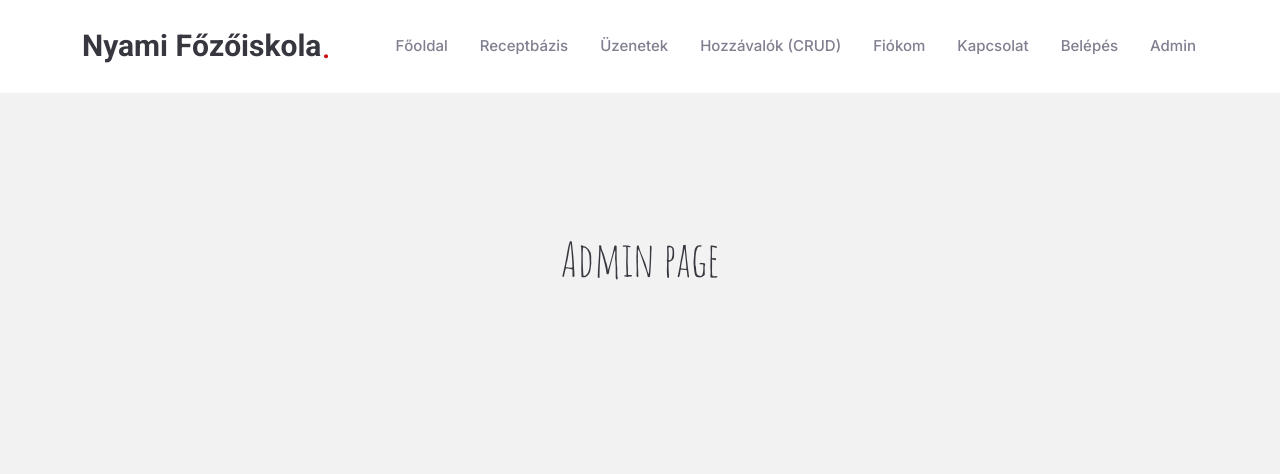
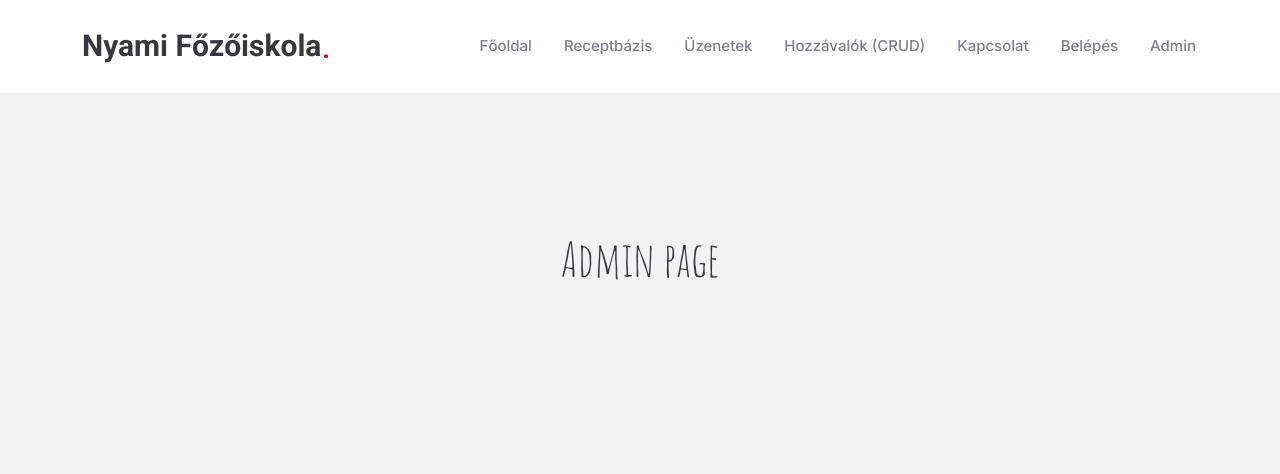
Before and after one commit to markbozsoki/GAMF_webprog_2_gyak, a web app: file pages/admin.html in a window 1280 px wide. Shown: the top 474 px of the page. Run offline with its HTML, style and script files only (its server is not run), Linux system fonts and the light colour scheme.

Commit message:
remove_redundant_menu

```diff
--- a/pages/admin.html
+++ b/pages/admin.html
@@ -45,7 +45,6 @@
                     <li><a href="/#database">Receptbázis</a></li>
                     <li><a href="/#messages">Üzenetek</a></li>
                     <li><a href="/#ingredients">Hozzávalók (CRUD)</a></li>
-                    <li><a href="/#myaccount">Fiókom</a></li>
                     <li><a href="/#contact">Kapcsolat</a></li>
                     <li><a href="/login">Belépés</a></li>
                     <li><a href="/admin">Admin</a></li>
--- a/pages/index.html
+++ b/pages/index.html
@@ -45,7 +45,6 @@
           <li><a href="#database">Receptbázis</a></li>
           <li><a href="#messages">Üzenetek</a></li>
           <li><a href="#ingredients">Hozzávalók (CRUD)</a></li>
-          <li><a href="#myaccount">Fiókom</a></li>
           <li><a href="#contact">Kapcsolat</a></li>
           <li><a href="/login">Belépés</a></li>
           <li><a href="/admin">Admin</a></li>
--- a/pages/login.html
+++ b/pages/login.html
@@ -44,7 +44,6 @@
           <li><a href="/#database">Receptbázis</a></li>
           <li><a href="/#messages">Üzenetek</a></li>
           <li><a href="/#ingredients">Hozzávalók (CRUD)</a></li>
-          <li><a href="/#myaccount">Fiókom</a></li>
           <li><a href="/#contact">Kapcsolat</a></li>
           <li><a href="/login">Belépés</a></li>
           <li><a href="/admin">Admin</a></li>
```
